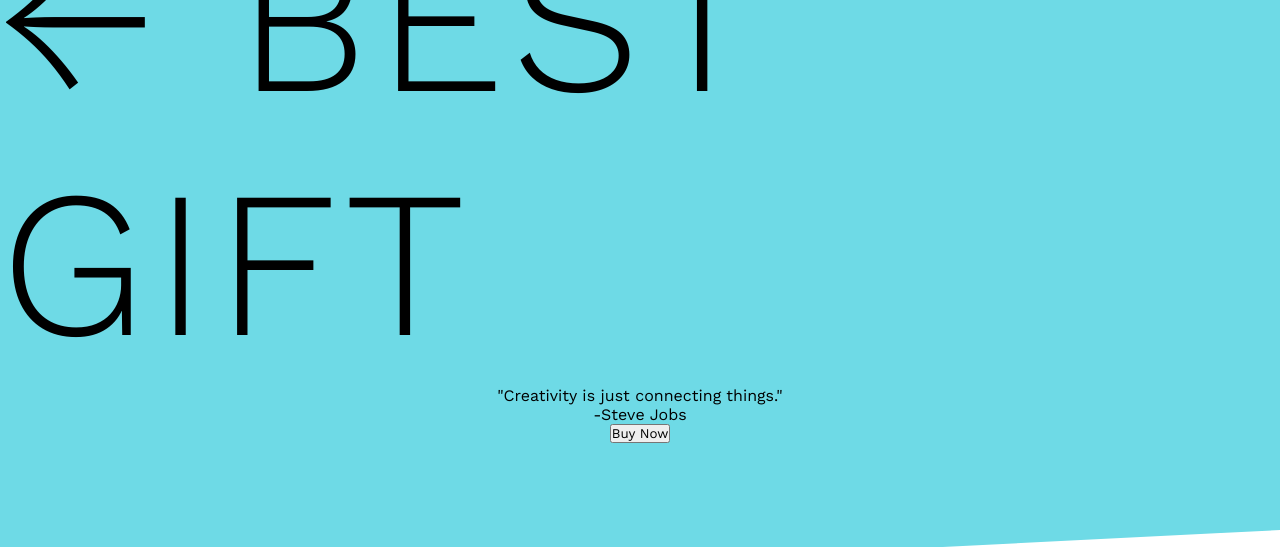
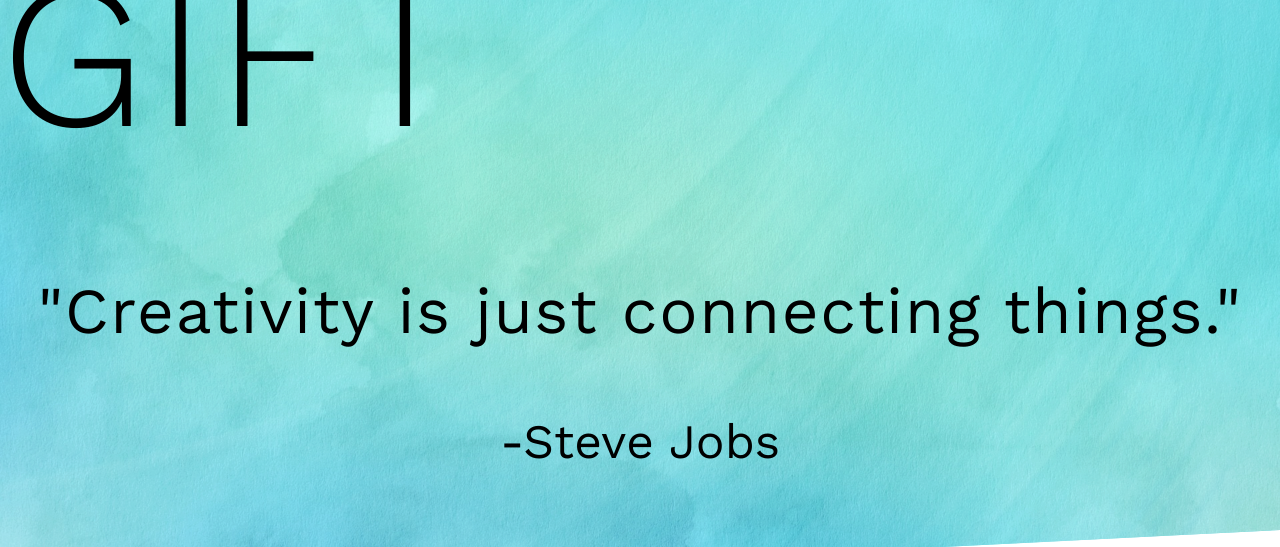
Before and after one commit to HellenTamara/Apple-eCommerce, a plain HTML site: page index.html in a window 1280 px wide. Shown: the part 230-777 px from the top of the page. Drawn offline with nearby package versions, Linux system fonts and the light colour scheme.

Commit message:
07/02/2023

```diff
--- a/index.html
+++ b/index.html
@@ -35,6 +35,10 @@
           <button type="button">Buy Now</button>
         </div>
         <!-- End of Banner -->
+
+        <!-- Slideshow -->
+        <div class="slideshow"></div>
+        <!-- End of Slideshow -->
     </section>
     <!-- End of Section 1 -->
    </div>
--- a/script.js
+++ b/script.js
@@ -0,0 +1,38 @@
+// Slideshow
+const slideshowDivs = () => {
+    for(let i = 1; i <= 5; i++) {
+        const div = document.createElement('div')
+
+        div.style.backgroundImage = `url(images/slideshow/section-1-bg-${i}.jpg)`
+
+        i === 1 && div.classList.add('change')
+
+        document.querySelector('.slideshow').appendChild(div)
+    }
+}
+
+slideshowDivs()
+
+const divs = document.querySelectorAll('.slideshow div')
+
+let a = 1
+
+const slideshow = () => {
+    setInterval(() => {
+        a++
+
+        const div = document.querySelector('.slideshow .change')
+
+        div.classList.remove('change')
+
+        if(a < divs.length) {
+            div.nextElementSibling.classList.add('change')
+        } else {
+            divs[0].classList.add('change')
+            a = 1
+        }
+    }, 5000)
+}
+
+slideshow()
+// End of Slideshow
--- a/style.css
+++ b/style.css
@@ -51,6 +51,7 @@
     font-size: 10rem;
     color: rgba(0,0,0,0.8);
 }
+/* End of Logo */
 
 /* Navbar */
 .navbar{
@@ -83,8 +84,86 @@
     text-transform: uppercase;
     letter-spacing: 0.5rem;
 }
+
+.section-1-banner p{
+    font-size: 4rem;
+    font-weight: 400;
+    letter-spacing: 0.1rem;
+    margin: 6rem 0 4rem 0;
+}
+
+.section-1-banner span{
+    font-size: 3rem;
+    margin-bottom: 5rem;
+}
+
+.section-1-banner button{
+    padding: 2rem 4rem;
+    font-size: 2rem;
+    background-color: var(--black-color);
+    color: var(--primary-color);
+    font-weight: 400;
+    letter-spacing: 0.1rem;
+    border: none;
+    border-radius: 0.5rem;
+    cursor: pointer;
+    clip-path: polygon(
+    50% 0%,
+    81% 5%,
+    100% 0,
+    100% 100%,
+    80% 95%,
+    50% 100%,
+    20% 95%,
+    0 100%,
+    0 0,
+    23% 5%
+  );
+  transition: clip-path 0.5s;
+}
+
+.section-1-banner button:hover{
+    clip-path: polygon(
+        40% 15%,
+        77% 15%,
+        100% 10%,
+        100% 90%,
+        75% 85%,
+        40% 85%,
+        30% 100%,
+        0 50%,
+        0 50%,
+        30% 0
+      );
+}
 /* End of Banner */
 
-/* End of Logo */
+/* Slideshow */
+.slideshow{
+    width: 100%;
+    height: 100%;
+    position: absolute;
+    top: 0;
+    left: 0;
+    z-index: -1;
+}
+
+.slideshow div{
+    width: 100%;
+    height: 100%;
+    position: absolute;
+    background-size: cover;
+    background-position: center;
+    background-repeat: no-repeat;
+    opacity: 0;
+    transition: opacity 1s ;
+}
+
+.slideshow div.change{
+    opacity: 1;
+}
+
+/* End of Slideshow */
+
 
 /* End of Section 1 */
```
